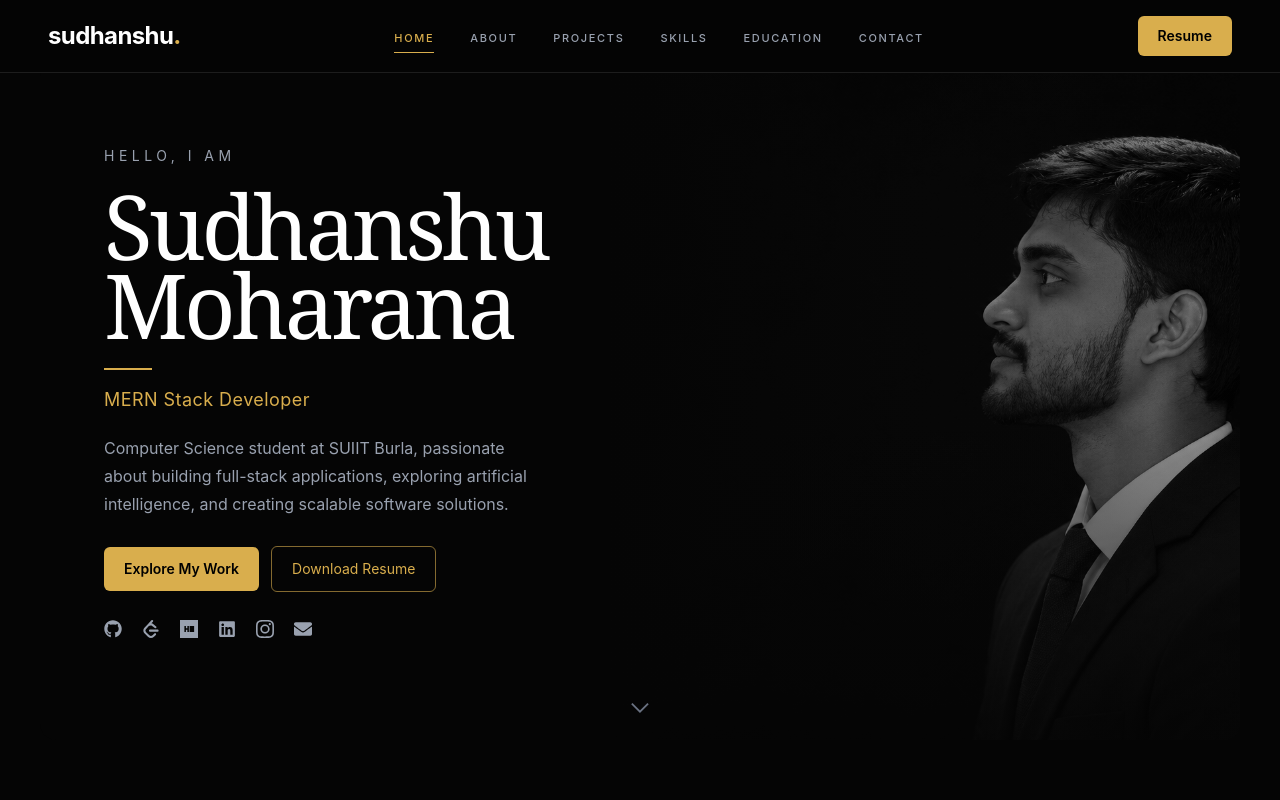
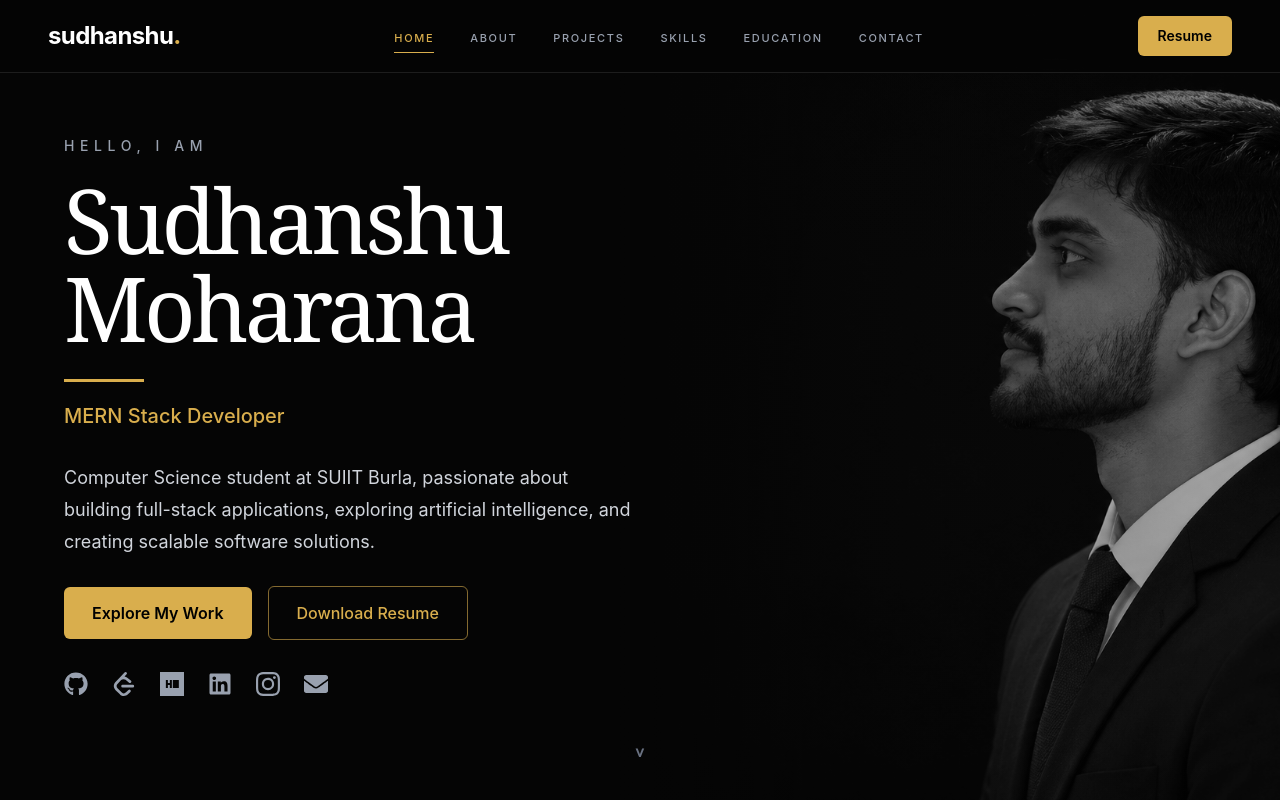
Before and after one commit to MoharanaSudhanshu/portfolio, a React (Vite) app: page / in a window 1280 px wide. Shown: the top 800 px of the page. Built offline with nearby package versions, Linux system fonts and the light colour scheme.

Commit message:
Update Hero.jsx

```diff
--- a/src/components/Hero.jsx
+++ b/src/components/Hero.jsx
@@ -1,4 +1,3 @@
-
 import { motion } from "framer-motion";
 import { TypeAnimation } from "react-type-animation";
 import { Link } from "react-scroll";
@@ -16,111 +15,150 @@ import {
 import profile from "../assets/images/profile.png";
 
 function Hero() {
-  const socials = [
+  const socialLinks = [
     {
-      href: "https://github.com/MoharanaSudhanshu",
+      icon: <FaGithub />,
+      url: "https://github.com/MoharanaSudhanshu",
       label: "GitHub",
-      icon: <FaGithub />,
     },
     {
-      href: "https://leetcode.com/u/sudhanshumoharana/",
+      icon: <SiLeetcode />,
+      url: "https://leetcode.com/u/sudhanshumoharana/",
       label: "LeetCode",
-      icon: <SiLeetcode />,
     },
     {
-      href: "https://www.hackerrank.com/profile/moharanasudhans1",
+      icon: <SiHackerrank />,
+      url: "https://www.hackerrank.com/profile/moharanasudhans1",
       label: "HackerRank",
-      icon: <SiHackerrank />,
     },
     {
-      href: "https://www.linkedin.com/in/sudhanshu-sekhar-moharana-518b85290/",
+      icon: <FaLinkedin />,
+      url: "https://www.linkedin.com/in/sudhanshu-sekhar-moharana-518b85290/",
       label: "LinkedIn",
-      icon: <FaLinkedin />,
     },
     {
-      href: "https://www.instagram.com/moharanasudhanshu/",
+      icon: <SiInstagram />,
+      url: "https://www.instagram.com/moharanasudhanshu/",
       label: "Instagram",
-      icon: <SiInstagram />,
     },
     {
-      href: "mailto:moharanasudhanshu1@gmail.com",
+      icon: <FaEnvelope />,
+      url: "mailto:moharanasudhanshu1@gmail.com",
       label: "Email",
-      icon: <FaEnvelope />,
     },
   ];
 
   return (
     <section
       id="home"
-      className="min-h-screen bg-[#050505] flex items-center justify-center px-4 py-6 sm:px-6 lg:px-10"
+      className="
+        relative isolate min-h-screen overflow-hidden
+        bg-[#050505] text-white
+        flex items-center
+        pt-24 pb-12
+        sm:pt-28
+        lg:min-h-screen lg:pt-24 lg:pb-16
+      "
     >
-      <div className="relative isolate w-full max-w-[1500px] min-h-[680px] overflow-hidden rounded-2xl bg-[#050505] text-white lg:h-[82vh] lg:min-h-[680px]">
+      {/* Portrait background */}
+      <div className="pointer-events-none absolute inset-y-0 right-0 -z-10 w-full overflow-hidden lg:w-[52%]">
+        <img
+          src={profile}
+          alt=""
+          aria-hidden="true"
+          className="
+            absolute right-0 top-0
+            h-full w-full
+            object-cover object-[55%_center]
+            opacity-35
+            grayscale
+            [mask-image:linear-gradient(to_bottom,transparent_0%,black_15%,black_75%,transparent_100%)]
+            lg:opacity-75
+            lg:[mask-image:linear-gradient(to_right,transparent_0%,black_30%,black_100%)]
+          "
+        />
 
-        {/* Subtle lighting behind portrait */}
-        <div className="pointer-events-none absolute inset-y-0 right-0 z-0 w-full sm:w-[70%] lg:w-[53%]">
-          <motion.img
-            src={profile}
-            alt="Sudhanshu Moharana"
-            initial={{ opacity: 0, x: 35 }}
-            animate={{ opacity: 0.78, x: 0 }}
-            transition={{ duration: 1.2, ease: "easeOut" }}
-            className="absolute inset-0 h-full w-full object-cover object-top grayscale"
-          />
+        {/* Dark overlay to protect text readability */}
+        <div className="absolute inset-0 bg-gradient-to-r from-[#050505] via-[#050505]/80 to-transparent lg:via-[#050505]/25" />
 
-          <div className="absolute inset-0 bg-gradient-to-r from-[#050505] via-[#050505]/65 to-[#050505]/10 sm:via-[#050505]/35" />
-          <div className="absolute inset-0 bg-gradient-to-t from-[#050505]/75 via-transparent to-[#050505]/10" />
-        </div>
+        {/* Bottom fade */}
+        <div className="absolute inset-0 bg-gradient-to-t from-[#050505] via-transparent to-[#050505]/20 lg:from-transparent" />
+      </div>
 
-        {/* Hero content — main navigation is handled by Navbar.jsx */}
-        <div className="relative z-10 flex min-h-[680px] items-center px-6 pb-20 pt-16 sm:px-10 lg:min-h-0 lg:h-full lg:px-16">
+      {/* Main content */}
+      <div className="mx-auto w-full max-w-[1500px] px-6 sm:px-10 lg:px-16">
+        <div className="grid items-center lg:grid-cols-2">
           <motion.div
-            initial={{ opacity: 0, x: -30 }}
-            animate={{ opacity: 1, x: 0 }}
-            transition={{ duration: 0.9, ease: "easeOut" }}
-            className="w-full max-w-[700px]"
+            initial={{ opacity: 0, y: 25 }}
+            animate={{ opacity: 1, y: 0 }}
+            transition={{ duration: 0.8 }}
+            className="relative z-10 max-w-3xl"
           >
-            <p className="mb-5 text-xs uppercase tracking-[0.32em] text-gray-400 sm:text-sm">
+            {/* Intro */}
+            <p className="mb-5 text-xs font-medium uppercase tracking-[0.35em] text-gray-400 sm:text-sm sm:tracking-[0.4em]">
               Hello, I am
             </p>
 
-            <h1 className="font-serif text-[clamp(3.2rem,7vw,6.8rem)] leading-[0.88] tracking-[-0.045em]">
+            {/* Name */}
+            <h1
+              className="
+                font-serif font-medium tracking-[-0.045em]
+                text-[clamp(3.1rem,10vw,5rem)]
+                leading-[0.98]
+                sm:text-7xl
+                lg:text-[clamp(5rem,7vw,7.5rem)]
+              "
+            >
               Sudhanshu
               <br />
               Moharana
             </h1>
 
-            <div className="mt-6 h-[2px] w-12 bg-[#D9AE4D]" />
+            {/* Gold divider */}
+            <div className="mt-7 mb-5 h-[3px] w-16 bg-[#D9AE4D] sm:w-20" />
 
-            <div className="mt-4 min-h-7 text-sm tracking-wide text-[#D9AE4D] sm:text-base md:text-lg">
+            {/* Typing animation */}
+            <div className="min-h-[32px] text-base font-medium text-[#D9AE4D] sm:min-h-[40px] sm:text-xl">
               <TypeAnimation
                 sequence={[
                   "Full Stack Developer",
                   2000,
                   "MERN Stack Developer",
                   2000,
-                  "AI Enthusiast",
+                  "AI/ML Enthusiast",
+                  2000,
+                  "Software Developer",
                   2000,
                 ]}
                 wrapper="span"
-                speed={45}
+                speed={50}
                 repeat={Infinity}
               />
             </div>
 
-            <p className="mt-5 max-w-md text-sm leading-7 text-gray-400 sm:text-base">
+            {/* Description */}
+            <p className="mt-5 max-w-xl text-sm leading-7 text-gray-300 sm:text-base sm:leading-8 lg:text-lg">
               Computer Science student at SUIIT Burla, passionate about
               building full-stack applications, exploring artificial
               intelligence, and creating scalable software solutions.
             </p>
 
             {/* Buttons */}
-            <div className="mt-7 flex flex-wrap items-center gap-3">
+            <div className="mt-7 flex flex-wrap items-center gap-3 sm:gap-4">
               <Link
                 to="projects"
                 smooth
                 duration={500}
                 offset={-80}
-                className="cursor-pointer rounded-md bg-[#D9AE4D] px-5 py-3 text-sm font-semibold text-black transition hover:bg-[#E8C46C]"
+                className="
+                  inline-flex cursor-pointer items-center justify-center
+                  rounded-md bg-[#D9AE4D]
+                  px-5 py-3
+                  text-sm font-semibold text-black
+                  transition-colors duration-300
+                  hover:bg-[#E8C46C]
+                  sm:px-7 sm:py-3.5 sm:text-base
+                "
               >
                 Explore My Work
               </Link>
@@ -128,37 +166,55 @@ function Hero() {
               <a
                 href={`${import.meta.env.BASE_URL}resume.pdf`}
                 download
-                className="rounded-md border border-[#D9AE4D]/60 px-5 py-3 text-sm text-[#D9AE4D] transition hover:bg-[#D9AE4D] hover:text-black"
+                className="
+                  inline-flex items-center justify-center
+                  rounded-md border border-[#D9AE4D]/60
+                  px-5 py-3
+                  text-sm font-medium text-[#D9AE4D]
+                  transition-colors duration-300
+                  hover:bg-[#D9AE4D] hover:text-black
+                  sm:px-7 sm:py-3.5 sm:text-base
+                "
               >
                 Download Resume
               </a>
             </div>
 
             {/* Social links */}
-            <div className="mt-7 flex flex-wrap items-center gap-5 text-lg text-gray-400">
-              {socials.map((social) => (
+            <div className="mt-8 flex items-center gap-5 text-xl text-gray-400 sm:gap-6 sm:text-2xl">
+              {socialLinks.map((social) => (
                 <a
                   key={social.label}
-                  href={social.href}
+                  href={social.url}
                   aria-label={social.label}
-                  title={social.label}
                   target={
-                    social.href.startsWith("mailto:")
-                      ? undefined
-                      : "_blank"
+                    social.label === "Email" ? undefined : "_blank"
                   }
                   rel={
-                    social.href.startsWith("mailto:")
+                    social.label === "Email"
                       ? undefined
                       : "noopener noreferrer"
                   }
-                  className="transition hover:-translate-y-1 hover:text-[#D9AE4D]"
+                  className="
+                    transition-all duration-300
+                    hover:-translate-y-1
+                    hover:text-[#D9AE4D]
+                  "
                 >
                   {social.icon}
                 </a>
               ))}
             </div>
           </motion.div>
+
+          {/* Desktop-only portrait area */}
+          <motion.div
+            initial={{ opacity: 0, x: 35 }}
+            animate={{ opacity: 1, x: 0 }}
+            transition={{ duration: 1 }}
+            className="hidden lg:block"
+            aria-hidden="true"
+          />
         </div>
 
         {/* Scroll indicator */}
@@ -167,10 +223,17 @@ function Hero() {
           smooth
           duration={500}
           offset={-80}
-          aria-label="Scroll to About"
-          className="absolute bottom-5 left-1/2 z-20 -translate-x-1/2 cursor-pointer text-3xl font-light text-gray-500 transition hover:text-[#D9AE4D]"
+          aria-label="Scroll to About section"
+          className="
+            absolute bottom-5 left-1/2
+            -translate-x-1/2
+            cursor-pointer
+            text-2xl text-gray-500
+            transition-colors hover:text-[#D9AE4D]
+            sm:bottom-7
+          "
         >
-          ⌄
+          ˅
         </Link>
       </div>
     </section>
```
